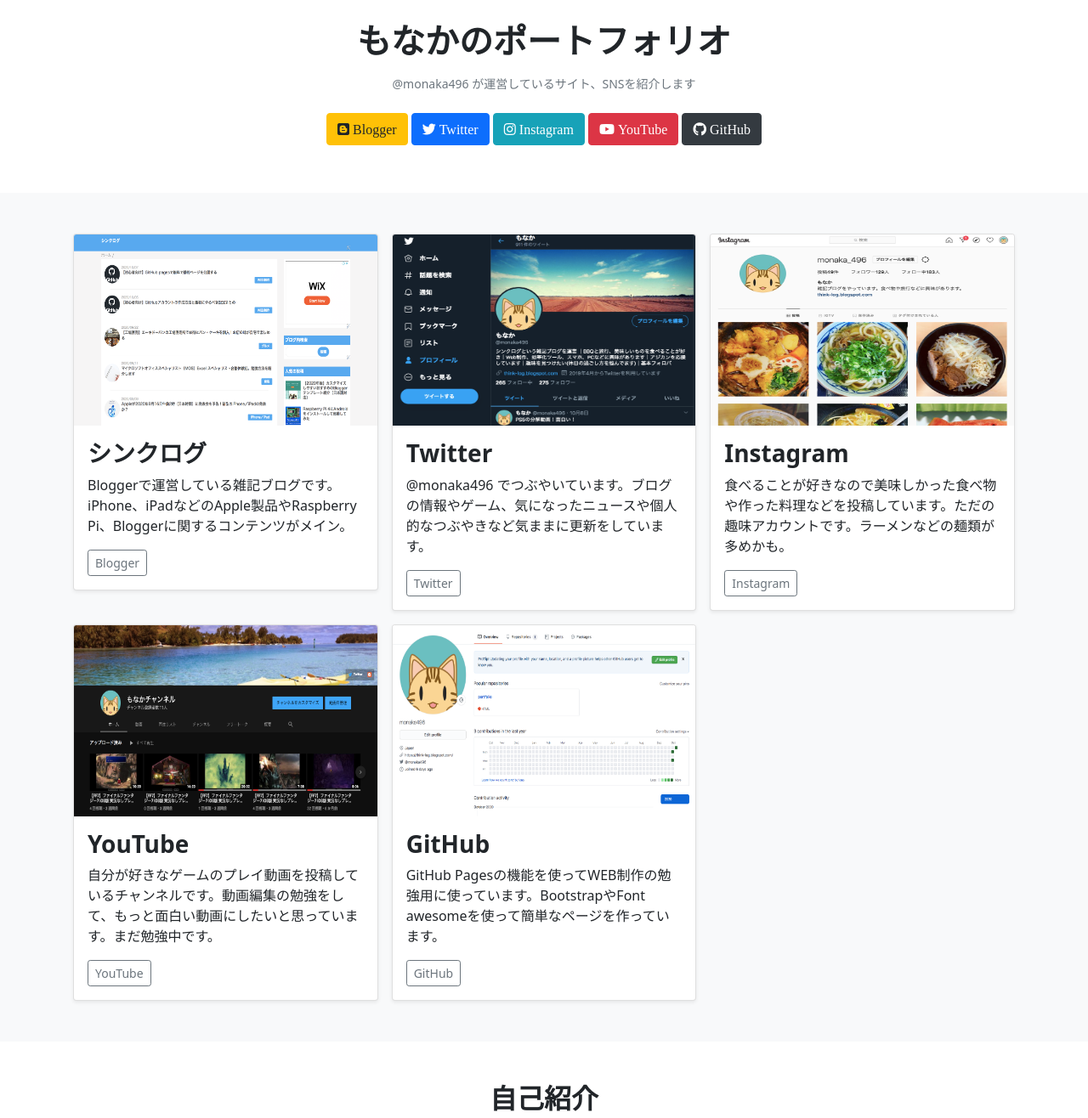
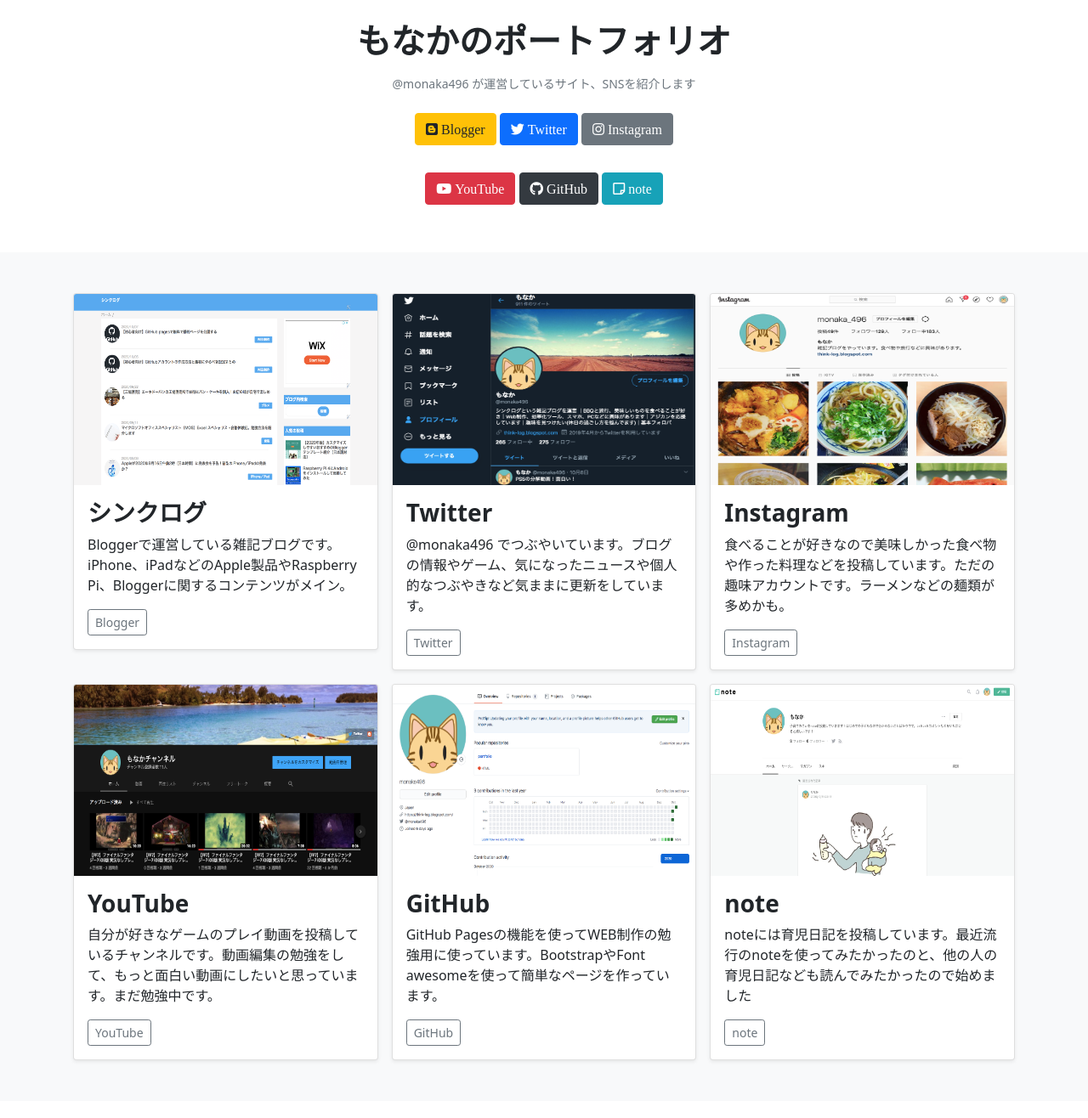
Before and after one commit to monaka496/portfolio, a plain HTML site: page index.html in a window 1280 px wide. Shown: the part 160-1476 px from the top of the page at 85% size. Drawn offline with nearby package versions, Linux system fonts and the light colour scheme.

Commit message:
Update index.html

```diff
--- a/index.html
+++ b/index.html
@@ -64,9 +64,12 @@
         <p>
           <a href="https://think-log.blogspot.com/" class="btn btn-warning my-2" target=”_blank”><i class="fab fa-blogger"> Blogger</i></a>
           <a href="https://twitter.com/monaka496" class="btn btn-primary my-2"><i class="fab fa-twitter"> Twitter</i></a>
-          <a href="https://www.instagram.com/monaka_496/" class="btn btn-info my-2"><i class="fab fa-instagram"> Instagram</i></a>
+          <a href="https://www.instagram.com/monaka_496/" class="btn btn-secondary my-2"><i class="fab fa-instagram"> Instagram</i></a>
+        </p>
+        <p>
           <a href="https://www.youtube.com/channel/UCBXDqO-bOXH7U_Uk44PPoqg" class="btn btn-danger my-2"><i class="fab fa-youtube"> YouTube</i></a>
           <a href="https://github.com/monaka496/" class="btn btn-dark my-2" target=”_blank”><i class="fab fa-github"> GitHub</i></a>
+          <a href="https://note.com/monaka496" class="btn btn-info my-2" target=”_blank”><i class="far fa-sticky-note"> note</i></a>
         </p>
       </div>
     </div>
@@ -156,6 +159,24 @@
           </div>
         </div>
 <!-- ここまで カード5部分 -->
+
+<!-- ここから カード6部分 -->
+        <div class="col">
+          <div class="card shadow-sm">
+            <img class="bd-placeholder-img card-img-top" src="https://raw.githubusercontent.com/monaka496/portfolio/main/note.png" width="100%" height="225" xmlns="http://www.w3.org/2000/svg" aria-label="Placeholder: Thumbnail" preserveAspectRatio="xMidYMid slice" role="img" focusable="false"><title>Placeholder</title><rect width="100%" height="100%" fill="#55595c"/>
+
+            <div class="card-body">
+              <h3 class="font-weight-bold">note</h3>
+              <p class="card-text">noteには育児日記を投稿しています。最近流行のnoteを使ってみたかったのと、他の人の育児日記なども読んでみたかったので始めました</p>
+              <div class="d-flex justify-content-between align-items-center">
+              </div>
+              <a href="https://note.com/monaka496" class="btn btn-sm btn-outline-secondary stretched-link" target=”_blank”>note</a>
+            </div>
+          </div>
+        </div>
+<!-- ここまで カード6部分 -->
+
+
         </div>
       </div>
     </div>
```
